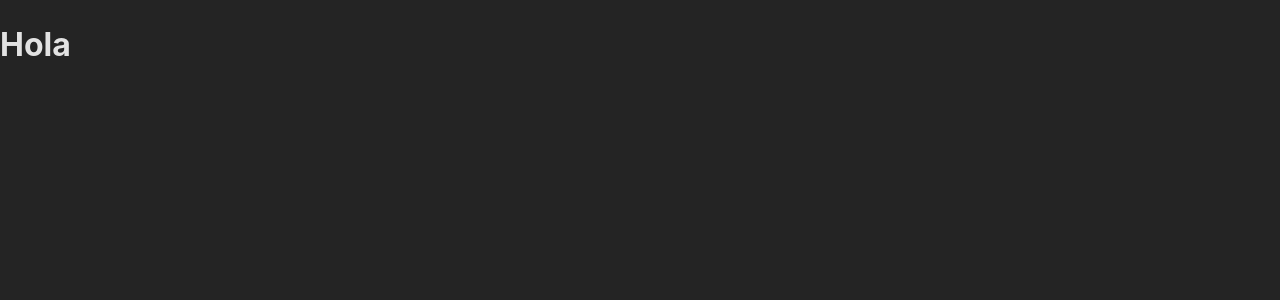
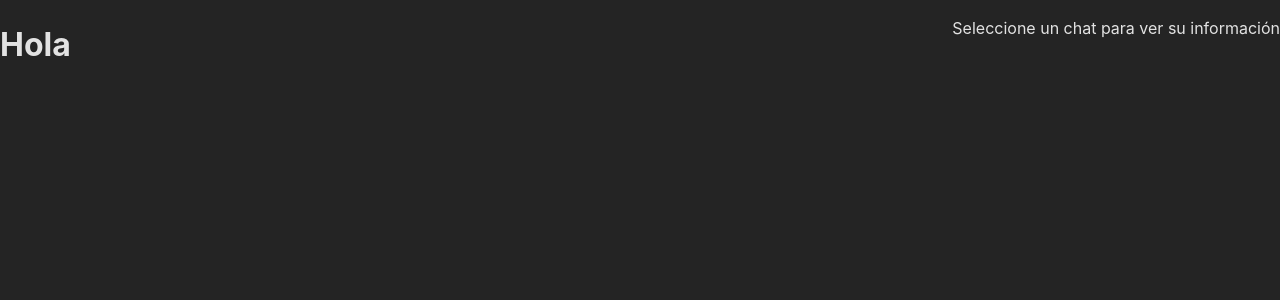
Before and after one commit to Temtub/electron-vite-project, a React (Vite) app: page / in a window 1280 px wide. Shown: the top 300 px of the page. Built offline with nearby package versions, Linux system fonts and the light colour scheme.

Commit message:
Modified routes and chat

```diff
--- a/src/components/Chat.jsx
+++ b/src/components/Chat.jsx
@@ -6,7 +6,8 @@ import Message from "Components/Message";//Box for a single message
 
 function ChatForm() {
 
-  const {iduser} = useParams()
+  //Get the id of the user you want to show the chat from the url
+  const {iduserParam} = useParams()
 
   const [inputText, setInputText] = useState('');
   const [chatHistory, setChatHistory] = useState([]);
@@ -42,7 +43,7 @@ function ChatForm() {
         />
 
         <button className='chat__sendButton' type="submit">
-          <i class="fa-solid fa-paper-plane"></i>
+          <i className="fa-solid fa-paper-plane"></i>
         </button>
 
       </form>
--- /dev/null
+++ b/src/components/DefaultChatBox.jsx
@@ -0,0 +1,11 @@
+
+function DefaultChatBox() {
+
+  return (
+    <div className='defaultChat'>
+        <p>Seleccione un chat para ver su información</p>
+    </div>
+  );
+}
+
+export default DefaultChatBox;
--- a/src/components/Messages.jsx
+++ b/src/components/Messages.jsx
@@ -1,12 +1,16 @@
 import { Outlet } from 'react-router';
+import { useParams } from 'react-router-dom';
+import { useState } from 'react';
+
 
 function Messages() {
+
 
   return (
     <div className='messages'>
       <h1>Hola</h1>
+
       <Outlet></Outlet>
-
     </div>
   );
 }
--- a/src/main.jsx
+++ b/src/main.jsx
@@ -10,6 +10,7 @@ import './index.css'
 //Import the components (as you can see the route is from Components thanks to the configuration we made in tsconfig.json)
 import Messages from 'Components/Messages';
 import Chat from "Components/Chat"
+import DefaultChatBox from 'Components/DefaultChatBox';
 
 ReactDOM.createRoot(document.getElementById('root') ).render(
   <React.StrictMode>
@@ -22,8 +23,11 @@ ReactDOM.createRoot(document.getElementById('root') ).render(
         {/* Main route of the page that will contain all the users*/}
         <Route path="/" element={ <Messages></Messages> }>
 
+          {/* The message that will show if theres no chat selected */}
+          <Route index path='/' element= { <DefaultChatBox></DefaultChatBox> }></Route>
+
           {/* Here will go the chats of the specific user */}
-          <Route path=':idUser' element= { <Chat></Chat> }></Route>
+          <Route path='/:idUserParam' element= { <Chat></Chat> }></Route>
 
         </Route>
 
```
Lines whose indentation alone changed are shown as unchanged.
